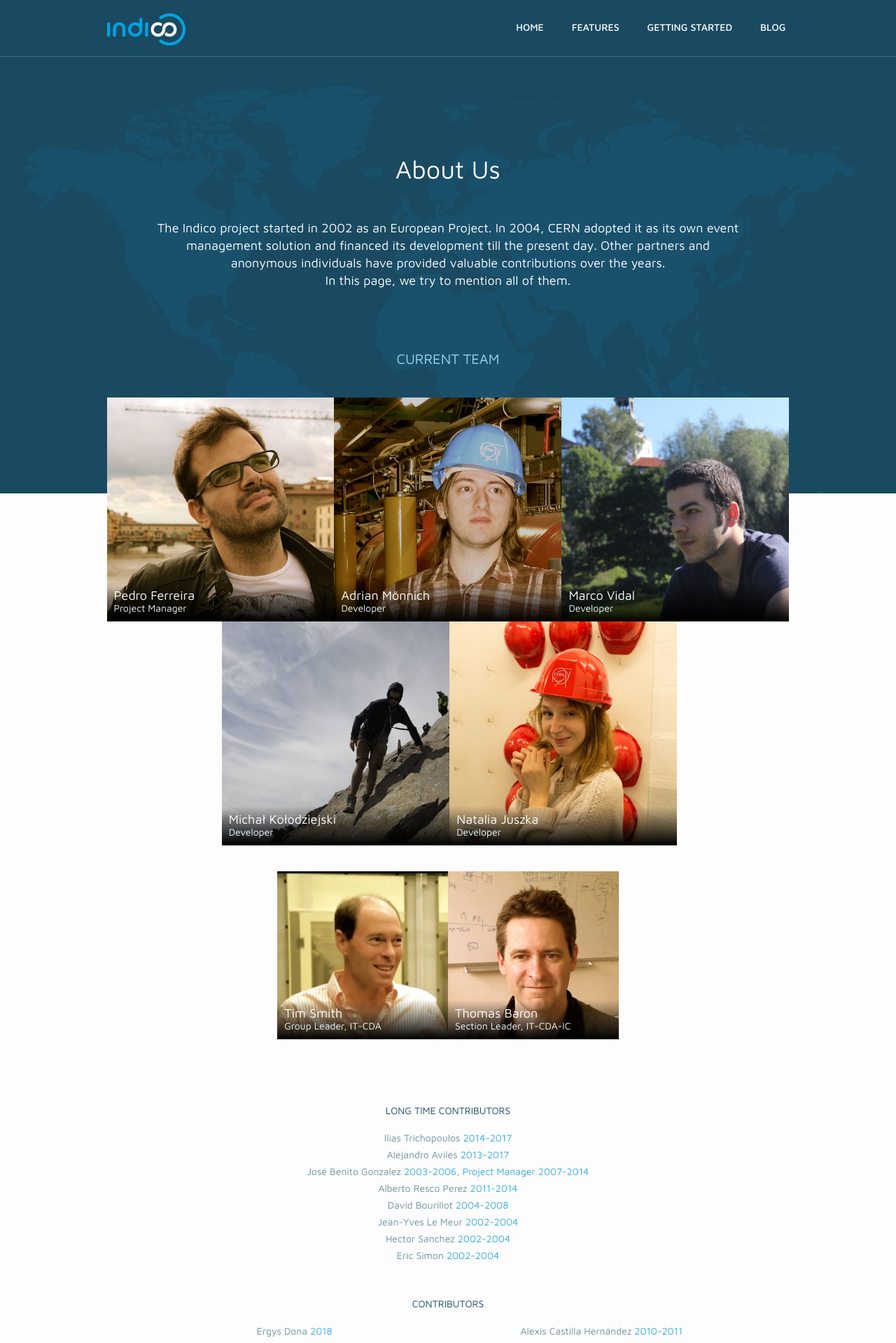
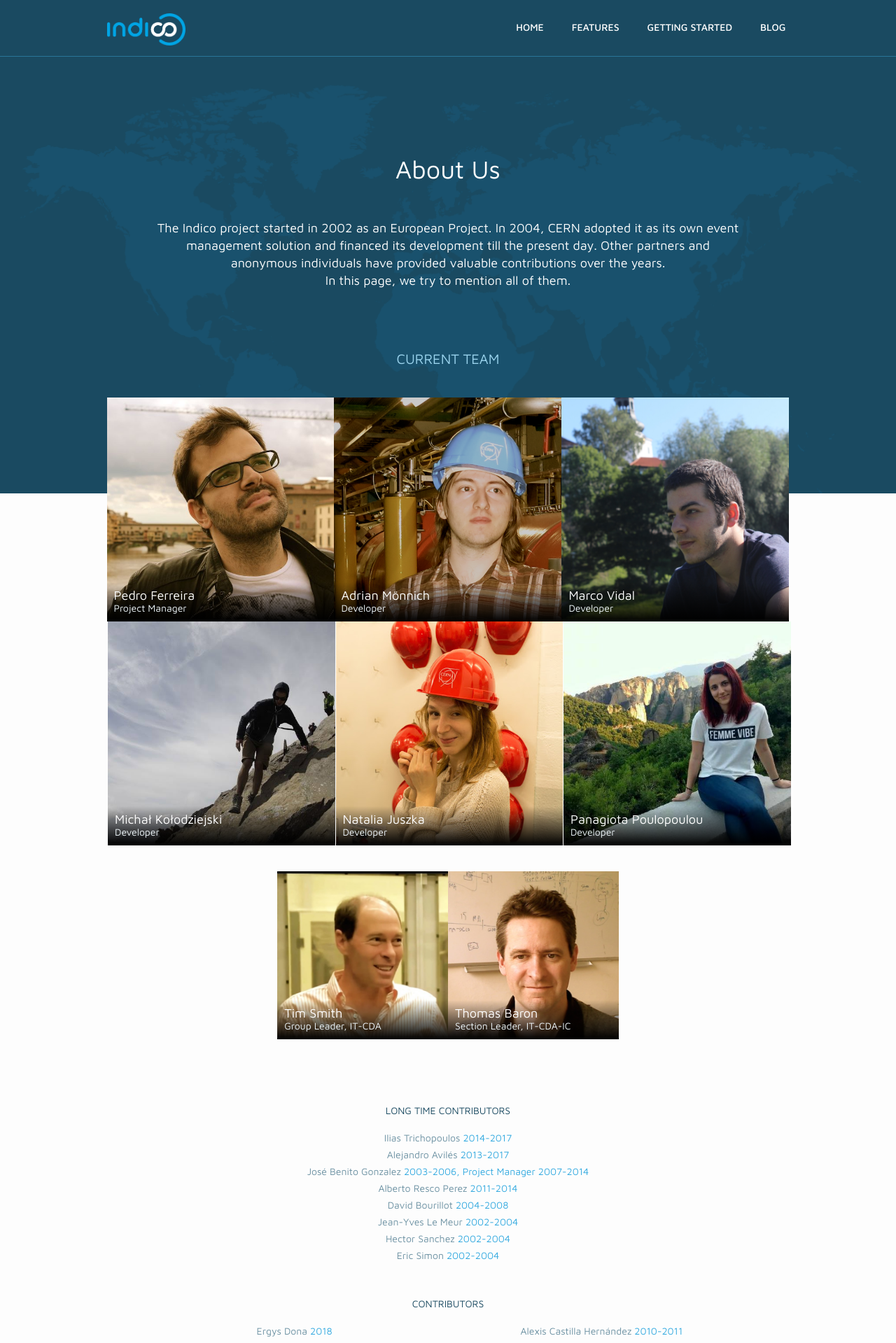
Before and after one commit to indico/indico.github.io, a Jekyll site: the page built from about_us.md, in a window 1280 px wide. Shown: the top 1919 px of the page at 70% size. Built offline with Jekyll 4.4.1, drawn with Linux system fonts in a browser that asks for light colours; nearby versions of some CDN libraries; comment, search, counter and statistics services are not loaded.

Commit message:
Add papoulop to team members

```diff
--- a/_layouts/about_us.html
+++ b/_layouts/about_us.html
@@ -43,6 +43,12 @@
                         <div class="team-member team-member-dev col-md-4 col-sm-6 col-xs-12 col-centered team-member-developer-4">
                             <div class="team-member-note">
                                 <div class="team-member-name">Natalia Juszka</div>
+                                <div class="team-member-pos">Developer</div>
+                            </div>
+                        </div>
+                        <div class="team-member team-member-dev col-md-4 col-sm-6 col-xs-12 col-centered team-member-developer-5">
+                            <div class="team-member-note">
+                                <div class="team-member-name">Panagiota Poulopoulou</div>
                                 <div class="team-member-pos">Developer</div>
                             </div>
                         </div>
--- a/css/indico.scss
+++ b/css/indico.scss
@@ -1243,6 +1243,10 @@
         background-image: url('../img/people/nataliajuszka.jpg');
     }
 
+    .team-member-developer-5 {
+        background-image: url('../img/people/panagiotapoulopoulou.jpg');
+    }
+
     .team-member-leader-group {
         background-image: url('../img/people/timsmith.jpg');
     }
```
Also changed, not shown: img/people/panagiotapoulopoulou.jpg (added).
